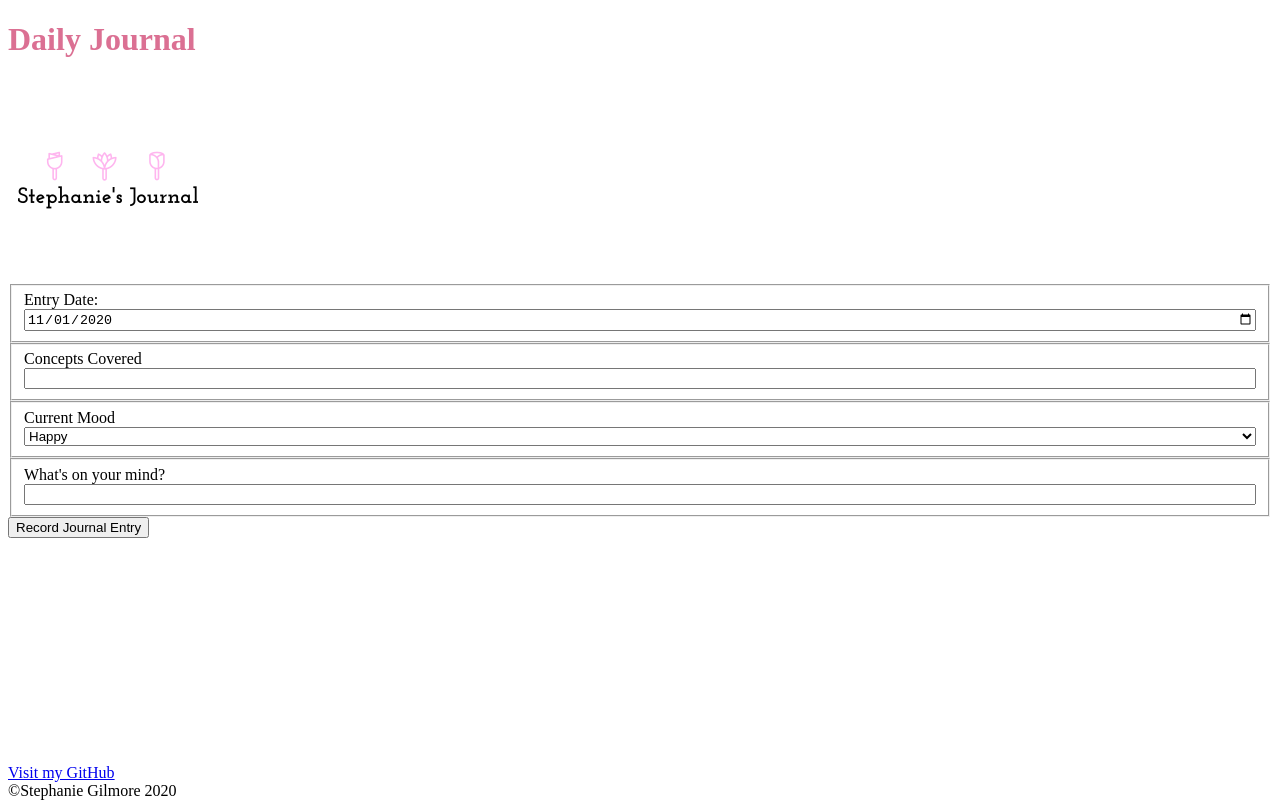
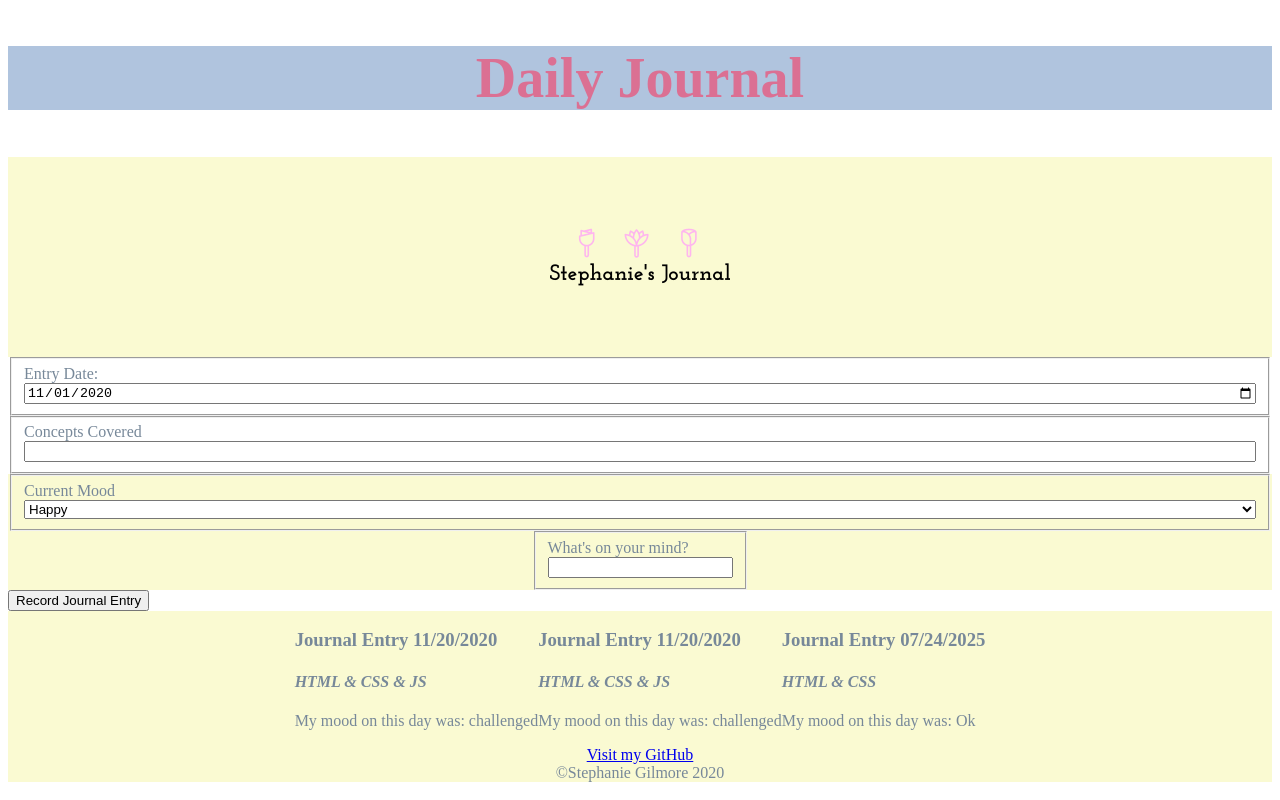
Before and after one commit to skgilmore/Daily-Journal, a plain HTML site: page index.html in a window 1280 px wide. Drawn offline with Linux system fonts and the light colour scheme.

Commit message:
updated journal to be mvp of journal entrys

```diff
--- a/index.html
+++ b/index.html
@@ -10,13 +10,17 @@
 
 <header>
 
+    <article class= "container header">
+
 <h1>Daily Journal</h1>
-<div><img src="./images/logo.png" alt="logo"></div>
+<div style="logo"><img src="./images/logo.png" alt="logo"></div>
+</article>
 
 </header>
 <body>
 <main class="content">
     <article class="journal">
+        <section class="date">
     <!-- Form Collector -->
     <form action="action.page">
 
@@ -25,6 +29,7 @@
 
     <label for="journalDate">Entry Date:</label>
     <input type="date" value="2020-11-01">
+</section>
 </fieldset>
 <fieldset>
     <!--insert text box-->
@@ -34,7 +39,7 @@
 
     <!-- insert text area -->
     <!-- insert mood w/ options box -->
-    <div class="moodSelector">
+    <div class="mood">
     <fieldset>
         <label for="moodSelection">Current Mood</label>
         <select name="name" id="mood">
@@ -57,20 +62,35 @@
     <!-- insert button labeled "record journal entry" -->
 <button type="button">Record Journal Entry</button>
 
+<!-- create div to append journal entries to -->
+<div id="journalEntries">
+
+    <!-- journal entries will append here -->
+</div>
+
 
 
 </form>
+</main>
 </article>
+</body>
+
+
+
+
+<script type="module" src="./scripts/main.js"></script>
+<article class="footer">
+    <section class="footer">
 <footer class="footer">
     <div id="footer right">
         <a href="https://github.com/skgilmore">Visit my GitHub</a>
     </div>
     <div id="footer left">
         <div class="my copyright">&COPY;Stephanie Gilmore 2020</div>
+    </section>
     </div>
+</article>
 </footer>
-</div>
-</div>
-</main>
-</body>
+
+
 </html>
--- /dev/null
+++ b/scripts/JournalDataProvider.js
@@ -0,0 +1,45 @@
+/*
+ *   Journal data provider for Daily Journal application
+ *
+ *      Holds the raw data about each entry and exports
+ *      functions that other modules can use to filter
+ *      the entries for different purposes.
+ */
+
+// This is the original data.
+const journal = [
+    {
+        id: 1,
+        date: "07/24/2025",
+        concept: "HTML & CSS",
+        entry: "We talked about HTML components and how to make grid layouts with Flexbox in CSS.",
+        mood: "Ok"
+    },
+    {
+        id: 2,
+        date: "11/20/2020",
+        concept: "HTML & CSS & JS",
+        entry: " We worked on combinging JS,HTML & CSS docs",
+        mood: "challenged"
+    },
+    {
+        id: 3,
+        date: "11/20/2020",
+        concept: "HTML & CSS & JS",
+        entry: " Working thru daily journal and gaining comfort in what I am doing.",
+        mood: "challenged"
+
+    }
+]
+
+/*
+    You export a function that provides a version of the
+    raw data in the format that you want
+*/
+export const useJournalEntries = () => {
+    const sortedByDate = journal.sort(
+        (currentEntry, nextEntry) =>
+            Date.parse(currentEntry.date) - Date.parse(nextEntry.date)
+    )
+    return sortedByDate
+}
--- /dev/null
+++ b/scripts/JournalEntry.js
@@ -0,0 +1,17 @@
+/*
+ *  Purpose: To render a single journal entry as an
+ *           HTML representation of the data
+ */
+export const JournalEntryComponent = (journal) => {
+    return `
+        <section id="entry--${journal.id}" class="journalEntry">
+            <h3> Journal Entry ${journal.date} </h3>
+            <h4><i>${journal.concept}</i></h4>
+            <p>My mood on this day was: ${journal.mood}</p>
+        </section>
+        `
+}
+
+// //   Display the entry's full text, and the date
+// it was entered here.
+// </section>
--- /dev/null
+++ b/scripts/JournalEntryLists.js
@@ -0,0 +1,26 @@
+/*
+ *  Purpose:
+ *    To render as many journal entry components as
+ *    there are items in the collection exposed by the
+ *    data provider component
+ */
+import { useJournalEntries } from "./JournalDataProvider.js"
+import { JournalEntryComponent } from "./JournalEntry.js"
+
+// DOM reference to where all entries will be rendered
+let entryLog = document.getElementById("journalEntries")
+
+export const EntryListComponent = () => {
+    // Use the journal entry data from the data provider component
+    const entriesSortedByDate = useJournalEntries()
+
+
+    for (const journal of entriesSortedByDate) {
+       let entryHtml = JournalEntryComponent(journal)
+        /*
+            Invoke the component that returns an
+            HTML representation of a single entry
+        */
+        entryLog.innerHTML += entryHtml
+    }
+}
--- a/scripts/main.js
+++ b/scripts/main.js
@@ -0,0 +1,4 @@
+import { EntryListComponent } from "./JournalEntryLists.js"
+
+
+EntryListComponent()
--- a/styles/main.css
+++ b/styles/main.css
@@ -1,16 +1,27 @@
 h1 {
     color: palevioletred;
+    display: flex;
+    justify-content: center;
+    font-size: 3.5em;
+    background-color: lightsteelblue;
 }
 fieldset {
     display: flex;
     flex-direction: column;
 
 }
+div  {
+    display: flex;
+    justify-content: center;
+    background-color: lightgoldenrodyellow;
+}
 .mood {
     display: flex;
     flex-direction: column;
 }
-footer {
-    position: absolute;
-    bottom: 0;
+body {
+    color: lightslategray;
 }
+header{
+    color:  lightskyblue;
+}
```
